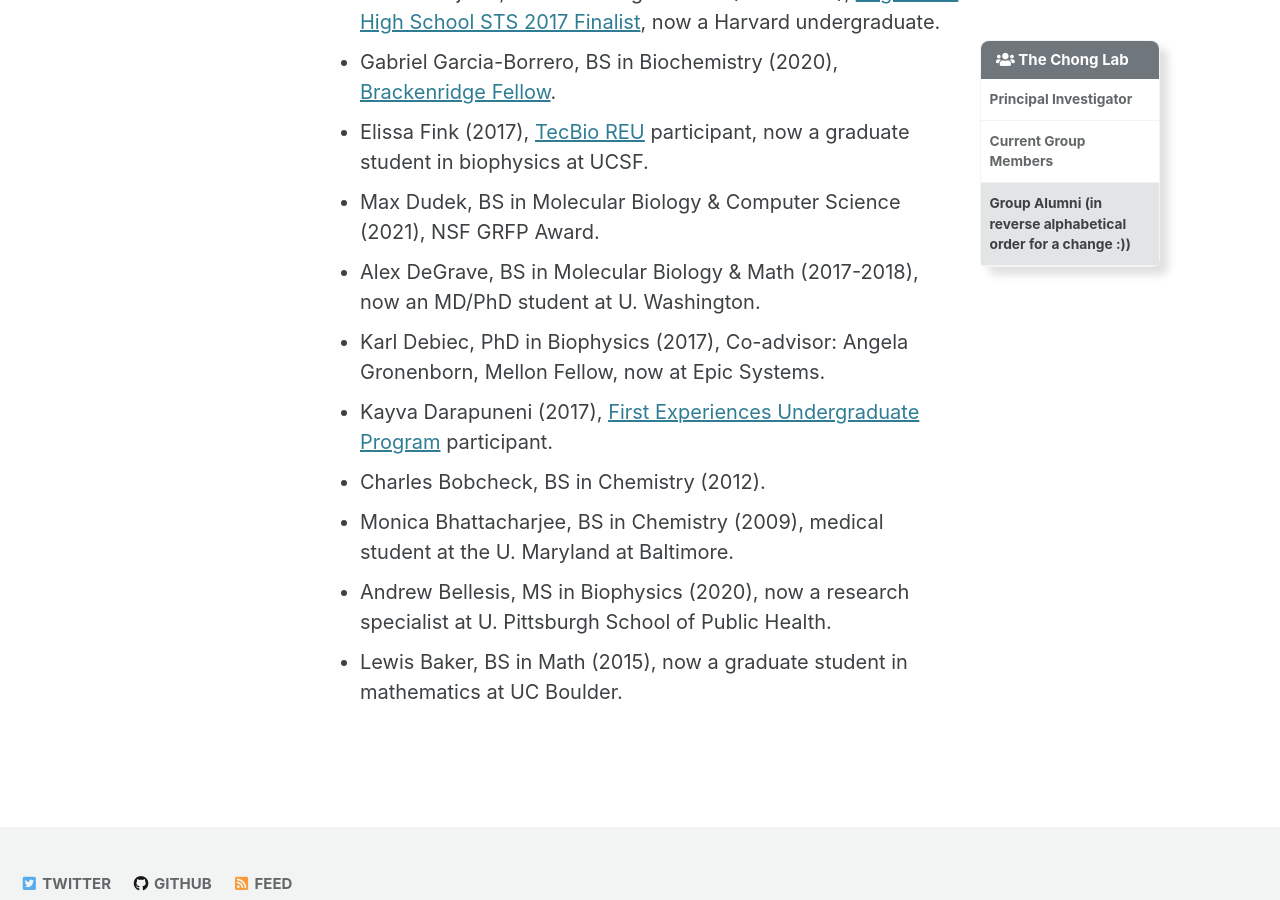
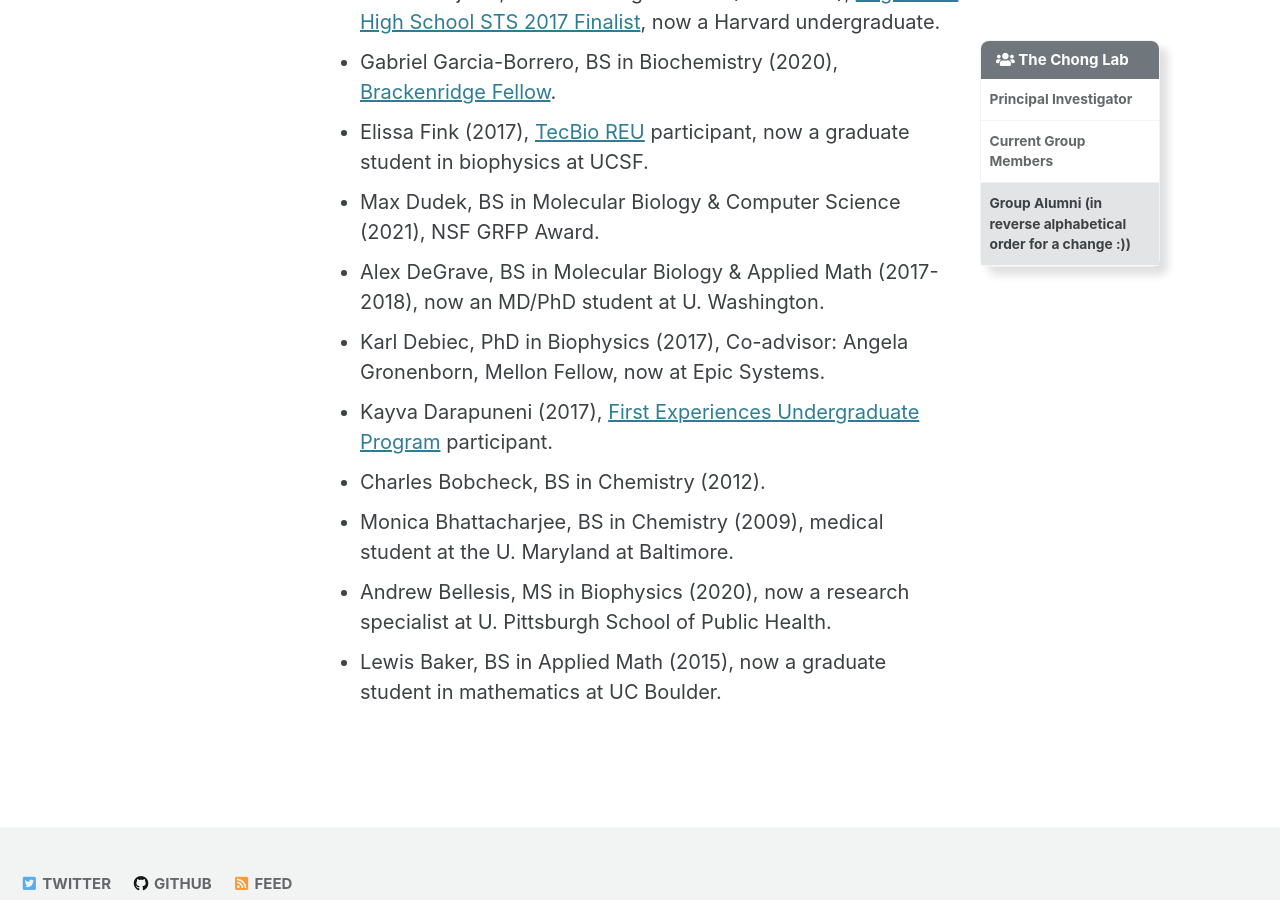
Before and after one commit to darianyang/mm-github-pages-test, a Jekyll site: the page built from _pages/people.md, in a window 1280 px wide and 900 px high, scrolled down 3146 px. Built offline with Jekyll 4.4.1, drawn with Linux system fonts in a browser that asks for light colours; cached includes are drawn as plain includes; some of the changed text lies outside the part shown.

Commit message:
Update people.md

```diff
--- a/_pages/people.md
+++ b/_pages/people.md
@@ -85,7 +85,7 @@
 
 * Matthew Zwier, PhD in Chemistry (2013), A&S and Mellon Fellow, now an [Associate Professor at Drake University](https://www.drake.edu/chemistry/facultystaff/drmatthewzwier/).
 * Yiwen Zou, BS in Chemistry (2012), PharmD student at Philadelphia College of Osteopathic Med, now a Specialty Clinical Pharmacist.
-* David Wang, [BPhil](http://www.honorscollege.pitt.edu/bphil-degree) in Chemistry & Math (2012), [A&S Fellow](https://www.asundergrad.pitt.edu/research/awards-and-funding#summer-undergraduate-research-awards), Harvard-MIT HST program, now a resident at U. Pittsburgh Medical School.
+* David Wang, [BPhil](http://www.honorscollege.pitt.edu/bphil-degree) in Chemistry & Applied Math (2012), [A&S Fellow](https://www.asundergrad.pitt.edu/research/awards-and-funding#summer-undergraduate-research-awards), Harvard-MIT HST program, now a resident at U. Pittsburgh Medical School.
 * Erin Walsh (2017), [First Experiences Undergraduate Program](https://www.asundergrad.pitt.edu/research/first-experiences-research) participant.
 * Jakob Sorkness, BS in Chemistry(2017), [Writer in Residence](https://medium.com/pitt-undergraduate-science-writing), now at Salubris Biotherapeutics.
 * Claire Shao, North Allegheny Senior High School (2019-2020), now an MIT undergraduate.
@@ -102,10 +102,10 @@
 * Gabriel Garcia-Borrero, BS in Biochemistry (2020), [Brackenridge Fellow](http://www.honorscollege.pitt.edu/summer-brackenridge-fellowships).
 * Elissa Fink (2017), [TecBio REU](http://www.tecbioreu.pitt.edu/) participant, now a graduate student in biophysics at UCSF.
 * Max Dudek, BS in Molecular Biology & Computer Science (2021), NSF GRFP Award.
-* Alex DeGrave, BS in Molecular Biology & Math (2017-2018), now an MD/PhD student at U. Washington.
+* Alex DeGrave, BS in Molecular Biology & Applied Math (2017-2018), now an MD/PhD student at U. Washington.
 * Karl Debiec, PhD in Biophysics (2017), Co-advisor: Angela Gronenborn, Mellon Fellow, now at Epic Systems.
 * Kayva Darapuneni (2017), [First Experiences Undergraduate Program](https://www.asundergrad.pitt.edu/research/first-experiences-research) participant.
 * Charles Bobcheck, BS in Chemistry (2012).
 * Monica Bhattacharjee, BS in Chemistry (2009), medical student at the U. Maryland at Baltimore.
 * Andrew Bellesis, MS in Biophysics (2020), now a research specialist at U. Pittsburgh School of Public Health.
-* Lewis Baker, BS in Math (2015), now a graduate student in mathematics at UC Boulder.
+* Lewis Baker, BS in Applied Math (2015), now a graduate student in mathematics at UC Boulder.
```
